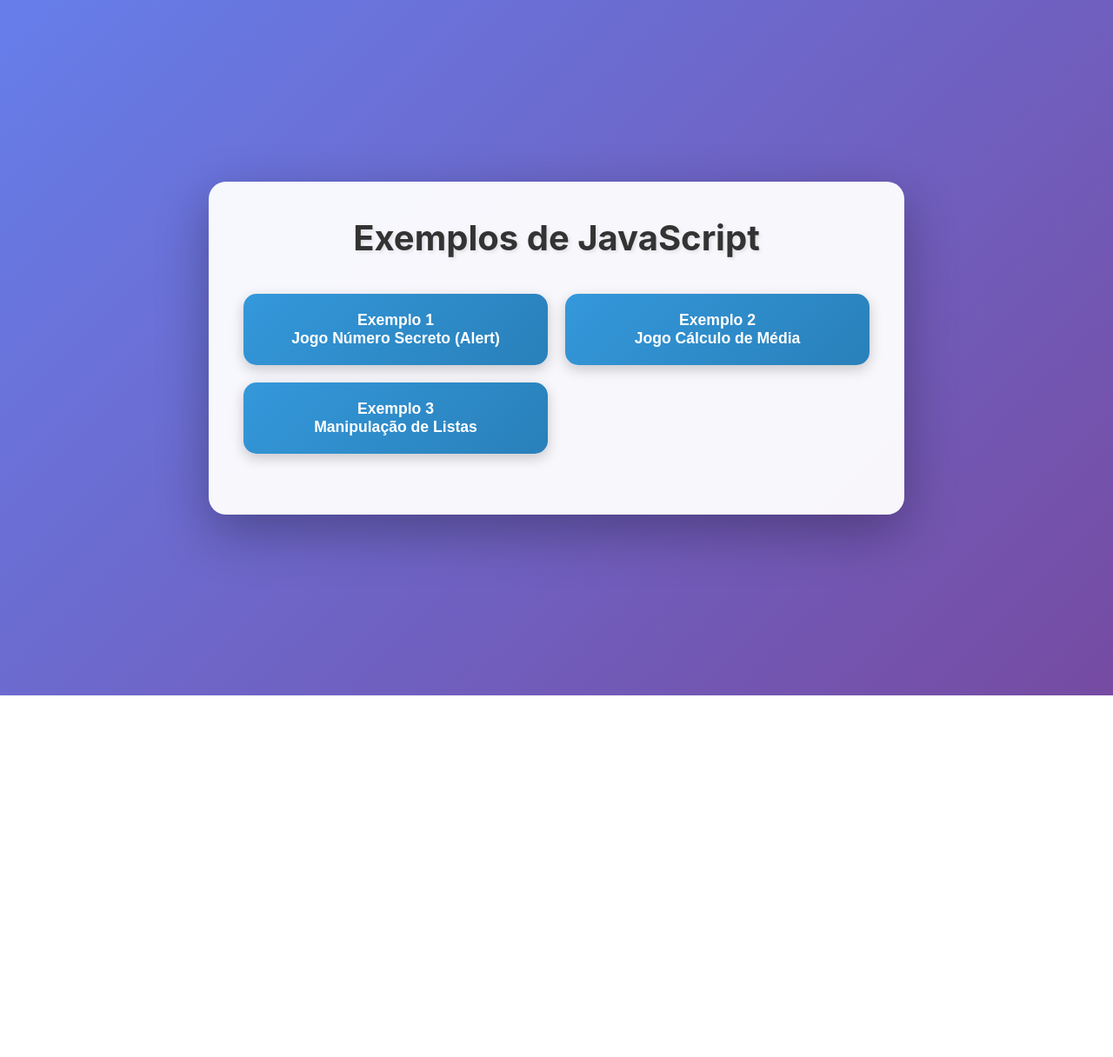
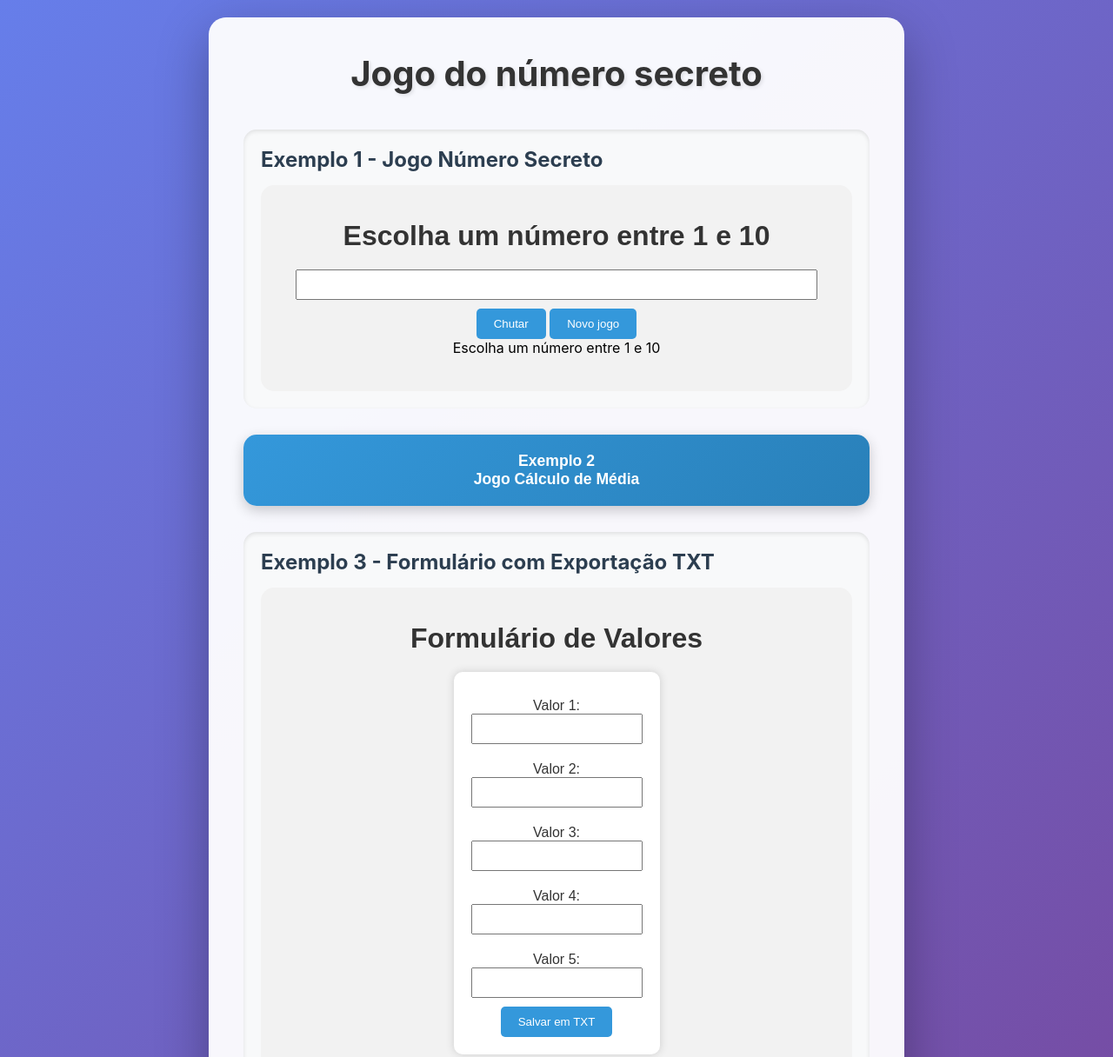
Before and after one commit to joaopflausino/TrabalhoFront2, a plain HTML site: page index.html in a window 1280 px wide. Shown: the top 1216 px of the page at 87% size. Before the commit the page ends 800 px from the top, so only its background shows below. Drawn offline with Linux system fonts and the light colour scheme.

Commit message:
Update project

```diff
--- a/app.js
+++ b/app.js
@@ -1,209 +1,125 @@
-// Variáveis globais
-let frutas = [];
+// Variáveis globais para o Exemplo 1
+let listaDeNumerosSorteados = [];
+let numeroLimite = 10;
+let numeroSecreto = gerarNumeroAleatorio();
+let tentativas = 1;
 
-// Exemplo 1 - Jogo do Número Secreto com Alert
-function atualizarLista() {
-  document.getElementById('listaFrutas').textContent = JSON.stringify(frutas);
+function exibirTextoNaTela(tag, texto) {
+    let campo = document.querySelector(tag);
+    campo.innerHTML = texto;
 }
 
-function adicionarFruta() {
-  const input = document.getElementById('frutaInput');
-  const valor = input.value.trim();
+function exibirMensagemInicial() {
+    exibirTextoNaTela('h1', 'Jogo do número secreto');
+    exibirTextoNaTela('p', 'Escolha um número entre 1 e 10');
+}
 
-  if (valor) {
-    frutas.push(valor);
-    input.value = "";
-    atualizarLista();
+exibirMensagemInicial();
+
+function verificarChute() {
+    let chute = document.querySelector('#chute').value;
+
+    if (chute == numeroSecreto) {
+        exibirTextoNaTela('h1', 'Acertou!');
+        let palavraTentativa = tentativas > 1 ? 'tentativas' : 'tentativa';
+        let mensagemTentativas = `Você descobriu o número secreto com ${tentativas} ${palavraTentativa}!`;
+        exibirTextoNaTela('p', mensagemTentativas);
+        document.getElementById('reiniciar').removeAttribute('disabled');
+    } else {
+        if (chute > numeroSecreto) {
+            exibirTextoNaTela('p', 'O número secreto é menor');
+        } else {
+            exibirTextoNaTela('p', 'O número secreto é maior');
+        }
+        tentativas++;
+        limparCampo();
     }
 }
 
-function metodo(acao) {
-  if (acao === 'push') {
-    const fruta = prompt("Digite uma fruta para adicionar no final:");
-    if (fruta) frutas.push(fruta);
-  } else if (acao === 'pop') {
-    frutas.pop();
-  } else if (acao === 'shift') {
-    frutas.shift();
-  } else if (acao === 'unshift') {
-    const fruta = prompt("Digite uma fruta para adicionar no início:");
-    if (fruta) frutas.unshift(fruta);
+function gerarNumeroAleatorio() {
+    let numeroEscolhido = parseInt(Math.random() * numeroLimite + 1);
+    let quantidadeDeElementosNaLista = listaDeNumerosSorteados.length;
+
+    if (quantidadeDeElementosNaLista == numeroLimite) {
+        listaDeNumerosSorteados = [];
     }
-  atualizarLista();
+    if (listaDeNumerosSorteados.includes(numeroEscolhido)) {
+        return gerarNumeroAleatorio();
+    } else {
+        listaDeNumerosSorteados.push(numeroEscolhido);
+        console.log(listaDeNumerosSorteados)
+        return numeroEscolhido;
+    }
 }
 
-function verificarBanana() {
-  const resultado = frutas.includes('banana')
-    ? "🍌 Banana está no array!"
-    : "🚫 Banana NÃO está no array.";
-  document.getElementById('saida').textContent = resultado;
+function limparCampo() {
+    chute = document.querySelector('input');
+    chute.value = '';
 }
 
-function mostrarIndex(fruta) {
-  const index = frutas.indexOf(fruta);
-  const resultado = index !== -1
-    ? `A fruta '${fruta}' está na posição ${index}.`
-    : `'${fruta}' não foi encontrada.`;
-  document.getElementById('saida').textContent = resultado;
-}
-
-function mostrarJoin() {
-  const resultado = "join(', '): " + frutas.join(', ');
-  document.getElementById('saida').textContent = resultado;
-}
-
-function mostrarSlice() {
-  const fatiado = frutas.slice(1, 3);
-  document.getElementById('saida').textContent = "slice(1, 3): " + JSON.stringify(fatiado);
-}
-
-function fazerSplice() {
-  frutas.splice(1, 1);
-  atualizarLista();
-  document.getElementById('saida').textContent = "splice(1, 1) aplicado.";
-}
-
-function mapMaiusculas() {
-  const maiusculas = frutas.map(f => f.toUpperCase());
-  document.getElementById('saida').textContent = "map (toUpperCase): " + JSON.stringify(maiusculas);
-}
-
-function filtrarGrandes() {
-  const grandes = frutas.filter(f => f.length > 4);
-  document.getElementById('saida').textContent = "filter (length > 4): " + JSON.stringify(grandes);
-}
-function exemplo1() {
-    mostrarResultado('Exemplo 1 - Jogo do Número Secreto',
-                   '<p>Iniciando o jogo do número secreto com alerts...</p>');
-
-    // Implementação do jogo
-    setTimeout(() => {
-        alert('Seja bem-vindo ao jogo do Número Secreto!');
-
-        // Gera número aleatório entre 1 e 10
-        let numeroSecreto = Math.floor(Math.random() * 10) + 1;
-        let chute;
-        let tentativas = 0;
-
-        while (chute != numeroSecreto) {
-            chute = parseInt(prompt('Escolha um número entre 1 e 10'));
-            tentativas++;
-
-            if (isNaN(chute)) {
-                alert('Por favor, digite um número válido!');
-                tentativas--;
-                continue;
-            }
-
-            if (chute == numeroSecreto) {
-                alert(`Parabéns! Você acertou o número secreto ${numeroSecreto} em ${tentativas} tentativa(s)!`);
-                document.getElementById('conteudo-resultado').innerHTML +=
-                    `<p><strong>Jogo finalizado!</strong><br>
-                     Número secreto: ${numeroSecreto}<br>
-                     Total de tentativas: ${tentativas}</p>`;
-            } else if (chute > numeroSecreto) {
-                alert(`O número secreto é menor que ${chute}. Tente novamente.`);
-            } else {
-                alert(`O número secreto é maior que ${chute}. Tente novamente.`);
-            }
-        }
-    }, 100);
+function reiniciarJogo() {
+    numeroSecreto = gerarNumeroAleatorio();
+    limparCampo();
+    tentativas = 1;
+    exibirMensagemInicial();
+    document.getElementById('reiniciar').setAttribute('disabled', true)
 }
 
 // Exemplo 2 - Jogo de Cálculo de Média
 function exemplo2() {
-    mostrarResultado('Exemplo 2 - Cálculo de Média',
-                   '<p>Iniciando o cálculo de média...</p>');
 
-    setTimeout(() => {
     alert("Bem-vindo ao Jogo da Média!");
 
     let quantidade = prompt("Quantos números você quer digitar?");
     quantidade = Number(quantidade);
 
-        if (quantidade <= 0 || isNaN(quantidade)) {
+    if (quantidade <= 0 || quantidade === null || quantidade === "" || typeof quantidade !== "number") {
         alert("Quantidade inválida. Tente novamente com um número maior que zero.");
-            document.getElementById('conteudo-resultado').innerHTML +=
-                '<p style="color: red;">Erro: Quantidade inválida!</p>';
-            return;
-        }
-
+    } else {
         let soma = 0;
-        let numeros = [];
 
         for (let i = 1; i <= quantidade; i++) {
             let entrada = prompt(`Digite o ${i}º número:`);
             let numero = Number(entrada);
 
-            if (isNaN(numero)) {
+            if (entrada.trim() === "" || entrada === null || isNaN(numero)) {
                 alert("Valor inválido. Digite um número.");
-                i--;
+                i--; // repetir a rodada
                 continue;
             }
 
             soma += numero;
-            numeros.push(numero);
         }
 
         let media = soma / quantidade;
 
+        // Aqui está o uso correto da template string com crase:
         alert(`A média calculada entre os ${quantidade} números digitados é: ${media.toFixed(2)}`);
-
-        document.getElementById('conteudo-resultado').innerHTML +=
-            `<p><strong>Resultado do cálculo:</strong><br>
-             Números digitados: ${numeros.join(', ')}<br>
-             Soma total: ${soma}<br>
-             Média: ${media.toFixed(2)}</p>`;
-    }, 100);
+    }
 }
 
-// Exemplo 3 - Manipulação de Listas de Frutas
-function exemplo3() {
-    mostrarResultado('Exemplo 3 - Manipulação de Arrays com Frutas', '');
+// Event listener do formulário - Exemplo 3
+document.getElementById("formulario").addEventListener("submit", function (e) {
+  e.preventDefault();
 
-    let html = `
-        <div class="lista-container">
-            <h3>Manipulando Frutas</h3>
-
-            <div class="lista-input">
-                <input type="text" id="frutaInput" placeholder="Digite uma fruta">
-                <button onclick="adicionarFruta()">Adicionar</button>
-            </div>
-
-            <h3>Frutas:</h3>
-            <div class="lista-display" id="listaFrutas">[ ]</div>
-
-            <h3>Métodos de Array:</h3>
-            <div class="lista-acoes">
-                <button onclick="metodo('push')">Push (Adicionar ao final)</button>
-                <button onclick="metodo('pop')">Pop (Remover do final)</button>
-                <button onclick="metodo('shift')">Shift (Remover do início)</button>
-                <button onclick="metodo('unshift')">Unshift (Adicionar ao início)</button>
-                <button onclick="verificarBanana()">Includes('banana')</button>
-                <button onclick="mostrarIndex('uva')">IndexOf('uva')</button>
-                <button onclick="mostrarJoin()">Join(', ')</button>
-                <button onclick="mostrarSlice()">Slice(1, 3)</button>
-                <button onclick="fazerSplice()">Splice(1, 1)</button>
-                <button onclick="mapMaiusculas()">Map (MAIÚSCULAS)</button>
-                <button onclick="filtrarGrandes()">Filter (nome > 4 letras)</button>
-            </div>
-
-            <pre id="saida" style="margin-top: 15px; padding: 10px; background: #fff3cd; border-radius: 5px; min-height: 50px;"></pre>
-        </div>
-    `;
-
-    document.getElementById('conteudo-resultado').innerHTML = html;
-    frutas = []; // Reinicia o array de frutas
-    atualizarLista();
+  // Coletar valores
+  const valores = [];
+  for (let i = 1; i <= 5; i++) {
+    const valor = document.getElementById(`valor${i}`).value.trim();
+    if (valor === "") {
+      alert(`O campo Valor ${i} está vazio.`);
+      return;
+    }
+    valores.push(valor);
   }
 
-// Função auxiliar para mostrar área de resultado
-function mostrarResultado(titulo, conteudo) {
-    const resultado = document.getElementById('resultado');
-    const tituloResultado = document.getElementById('titulo-resultado');
-    const conteudoResultado = document.getElementById('conteudo-resultado');
+  // Criar conteúdo do TXT
+  const conteudo = valores.map((v, i) => `Valor ${i + 1}: ${v}`).join("\n");
 
-    resultado.classList.add('ativo');
-    tituloResultado.textContent = titulo;
-    conteudoResultado.innerHTML = conteudo;
-}
+  // Criar e baixar o arquivo TXT
+  const blob = new Blob([conteudo], { type: "text/plain;charset=utf-8" });
+  const link = document.createElement("a");
+  link.href = URL.createObjectURL(blob);
+  link.download = "valores.txt";
+  link.click();
+});
--- a/index.html
+++ b/index.html
@@ -10,23 +10,53 @@
     <div class="container">
         <h1>Exemplos de JavaScript</h1>
 
+        <div id="resultado">
+            <h2 id="titulo-resultado">Exemplo 1 - Jogo Número Secreto</h2>
+
+            <!-- Exemplo 1 -->
+            <div id="exemplo" class="exemplo">
+                <div>
+                    <h1>Escolha um número entre 1 e 10</h1>
+                    <input type="number" id="chute" min="1" max="10">
+                    <button onclick="verificarChute()">Chutar</button>
+                    <button onclick="reiniciarJogo()" id="reiniciar" disabled>Novo jogo</button>
+                    <p id="mensagem"></p>
+                </div>
+
+            </div>
+        </div>
         <div class="botoes-container">
-            <button class="botao-exemplo" onclick="exemplo1()">
-                Exemplo 1<br>Jogo Número Secreto (Alert)
-            </button>
 
             <button class="botao-exemplo" onclick="exemplo2()">
                 Exemplo 2<br>Jogo Cálculo de Média
             </button>
 
-            <button class="botao-exemplo" onclick="exemplo3()">
-                Exemplo 3<br>Manipulação de Listas
-            </button>
         </div>
+        <div id="resultado">
+            <h2 id="titulo-resultado">Exemplo 3 - Formulário com Exportação TXT</h2>
 
-        <div id="resultado">
-            <h2 id="titulo-resultado"></h2>
-            <div id="conteudo-resultado"></div>
+            <!-- Formulário do Exemplo 3 -->
+            <div id="exemplo">
+                <h1>Formulário de Valores</h1>
+                <form id="formulario">
+                    <label for="valor1">Valor 1:</label>
+                    <input type="text" id="valor1" required><br>
+
+                    <label for="valor2">Valor 2:</label>
+                    <input type="text" id="valor2" required><br>
+
+                    <label for="valor3">Valor 3:</label>
+                    <input type="text" id="valor3" required><br>
+
+                    <label for="valor4">Valor 4:</label>
+                    <input type="text" id="valor4" required><br>
+
+                    <label for="valor5">Valor 5:</label>
+                    <input type="text" id="valor5" required><br>
+
+                    <button type="submit">Salvar em TXT</button>
+                </form>
+            </div>
         </div>
     </div>
 
--- a/styles.css
+++ b/styles.css
@@ -36,6 +36,7 @@ h1 {
     grid-template-columns: repeat(auto-fit, minmax(250px, 1fr));
     gap: 20px;
     margin-bottom: 30px;
+    margin-top: 30px;
 }
 
 .botao-exemplo {
@@ -67,7 +68,6 @@ h1 {
     margin-top: 20px;
     min-height: 200px;
     box-shadow: inset 0 2px 5px rgba(0, 0, 0, 0.1);
-    display: none;
 }
 
 #resultado h2 {
@@ -142,3 +142,54 @@ h1 {
 .lista-acoes button:hover {
     background: #c0392b;
 }
+
+/* Estilos para o Exemplo 3 - Formulário */
+#exemplo {
+    background-color: #f2f2f2;
+    padding: 40px;
+    text-align: center;
+    border-radius: 15px;
+}
+
+#exemplo h1 {
+    font-family: Arial, sans-serif;
+    font-size: 2em;
+    color: #333;
+    margin-bottom: 20px;
+    text-shadow: none;
+    padding-bottom: 0;
+}
+
+#exemplo form {
+    display: inline-block;
+    background-color: white;
+    padding: 20px;
+    border-radius: 10px;
+    box-shadow: 0 0 10px #ccc;
+}
+
+#exemplo label {
+    display: block;
+    margin-top: 10px;
+    color: #333;
+    font-family: Arial, sans-serif;
+}
+
+#exemplo input {
+    width: 100%;
+    padding: 8px;
+    margin-bottom: 10px;
+}
+
+#exemplo button {
+    padding: 10px 20px;
+    background-color: #3498db;
+    color: white;
+    border: none;
+    border-radius: 5px;
+    cursor: pointer;
+}
+
+#exemplo button:hover {
+    background-color: #2980b9;
+}
```
Lines whose indentation alone changed are shown as unchanged.
